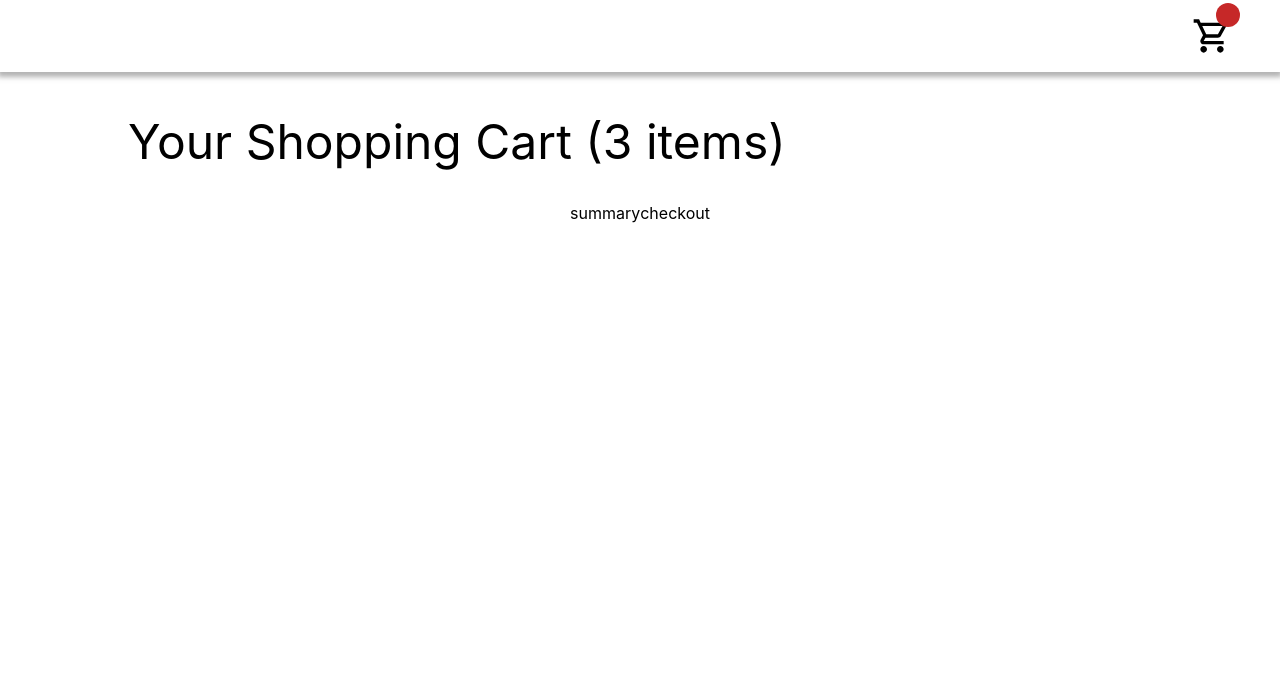
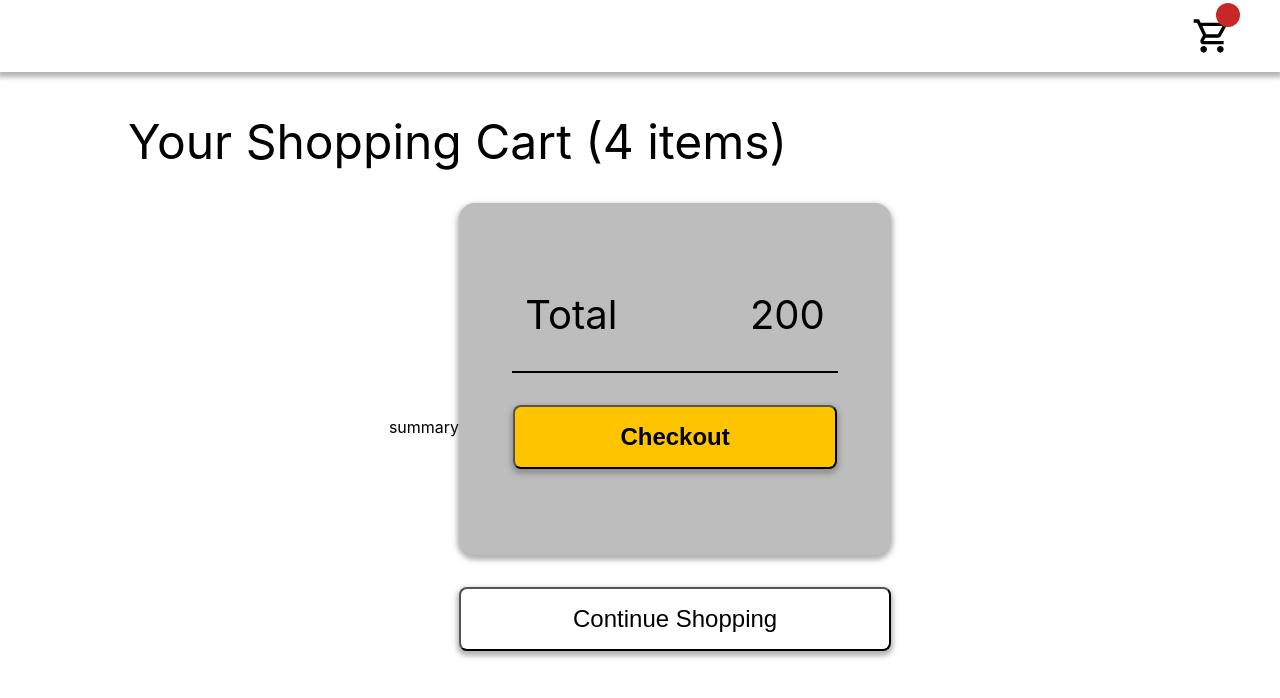
Before and after one commit to techuniv-rohvsenthil/shopping-cart-frontend, a React (Create React App) app: page /cart in a window 1280 px wide. Shown: the top 698 px of the page. Built offline with nearby package versions, Linux system fonts and the light colour scheme.

Commit message:
feat[components]: add checkout component

```diff
--- /dev/null
+++ b/src/components/Checkout/index.jsx
@@ -0,0 +1,31 @@
+import React from 'react';
+import propTypes from 'prop-types';
+import * as styles from './index.module.css';
+
+const Checkout = (props) => {
+    const { cart } = props;
+    let price = 0;
+    if (cart.length) {
+        const items = cart.map((prod) => prod.price)
+        price = items.reduce((a, b) => a + b, 0)
+    }
+    return (
+        <div className={styles.box}>
+            <div className={styles.innerbox}>
+                <div>
+                Total
+                </div>
+                {price}
+            </div>
+            <div className={styles.divider}/>
+            <button type="button" className={styles.button}>Checkout</button>
+        </div>
+    );
+};
+
+Checkout.propTypes = {
+    cart: propTypes.arrayOf(propTypes.object).isRequired,
+};
+
+
+export default Checkout;
--- /dev/null
+++ b/src/components/Checkout/index.module.css
@@ -0,0 +1,36 @@
+.box{
+    display: flex;
+    flex-direction: column;
+    justify-content: center;
+    align-items: center;
+    height: 22rem;
+    width: 27rem;
+    color: black;
+    background-color: #bdbdbd;
+    border-radius: 1rem;
+    box-shadow: 0 3px 5px 2px rgba(105, 105, 105, .5);
+}
+
+.innerbox{
+    display: flex;
+    justify-content: space-around;
+    width: inherit;
+    font-size: 2.5rem;
+}
+
+.divider{
+    border: solid 0.05rem;
+    width: 75%;
+    margin-top: 2rem;
+}
+
+.button{
+    width:75%;
+    font-size: 1.5rem;
+    height: 4rem;
+    margin-top: 2rem;
+    border-radius: 0.5rem;
+    font-weight: 600;
+    background-color: #ffc400;
+    box-shadow: 0 3px 5px 2px rgba(105, 105, 105, .5);
+}
--- a/src/containers/Cart/index.jsx
+++ b/src/containers/Cart/index.jsx
@@ -1,9 +1,31 @@
 import React, {useState} from 'react';
 import Header from '../../components/Header';
 import * as styles from './index.module.css';
-import CardHolder from '../../components/CardHolder';
-import useProductDetails from '../../hooks/useProductDetails'
-import FilterTab from '../../components/FilterTab';
+import Checkout from '../../components/Checkout';
+
+const cart = [
+  {
+    item: "apple",
+    price: 50,
+    quantity: 2,
+  },
+  {
+    item: "apple",
+    price: 50,
+    quantity: 2,
+  },
+  {
+    item: "apple",
+    price: 50,
+    quantity: 2,
+  },
+  {
+    item: "apple",
+    price: 50,
+    quantity: 2,
+  },
+]
+
 
 const Cart = (prop) => {
     const {count} = prop;
@@ -14,7 +36,7 @@ const Cart = (prop) => {
       </div>
       <Header />
       <div className={styles.title}>
-          Your Shopping Cart (3 items)
+          Your Shopping Cart ({cart.length} items)
       </div>
       <div className={styles.components}>
           <div>
@@ -22,9 +44,9 @@ const Cart = (prop) => {
           </div>
           <div>
               <div>
-            checkout
+            <Checkout cart={cart}/>
             </div>
-
+            <button type="button" className={styles.button}>Continue Shopping</button>
           </div>
       </div>
     </div>
--- a/src/containers/Cart/index.module.css
+++ b/src/containers/Cart/index.module.css
@@ -28,3 +28,14 @@
     align-items: center;
     margin-top: 2rem;
 }
+
+.button{
+    width:27rem;
+    font-size: 1.5rem;
+    height: 4rem;
+    margin-top: 2rem;
+    border-radius: 0.5rem;
+    font-weight: 500;
+    background-color: white;
+    box-shadow: 0 3px 5px 2px rgba(105, 105, 105, .5);
+}
```
Also changed, not shown: 2 other files (tests, documents, lock files or other folders).
